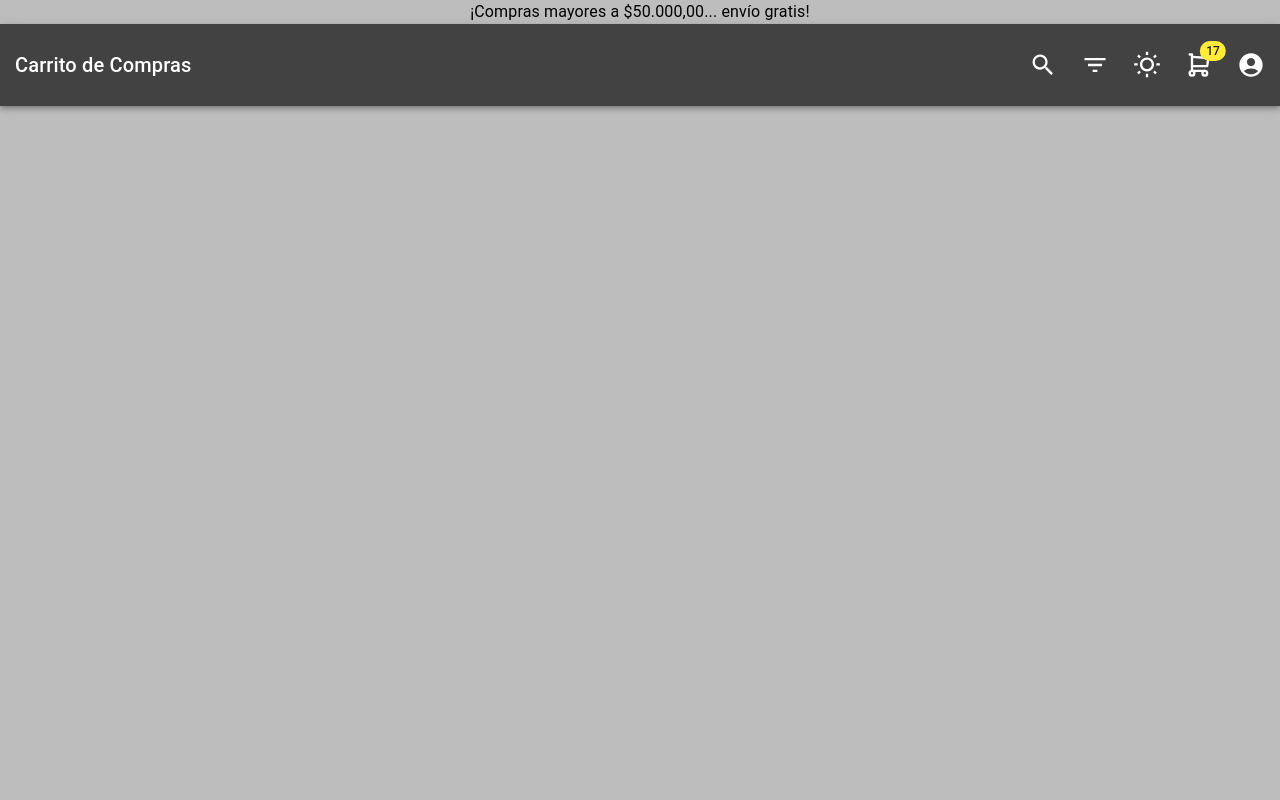
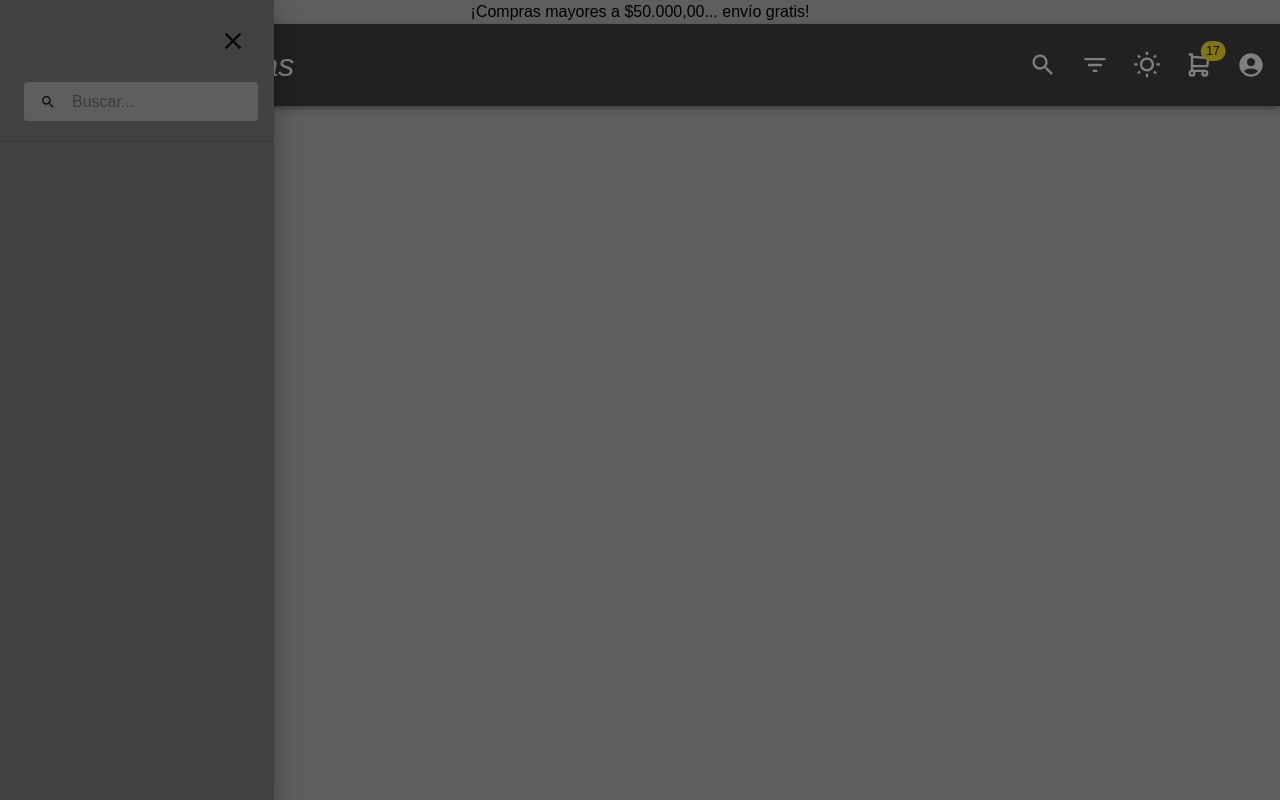
Before and after one commit to MaguiBrollo/-ADA_carrito_TrabFinal, a React (Vite) app: page / in a window 1280 px wide. Both pictures are taken after a click on the button 1043 px from the left and 65 px from the top of the page. Built offline with nearby package versions, Linux system fonts and the light colour scheme.

Commit message:
Botón buscar. Modal Buscar.

```diff
--- a/src/App.jsx
+++ b/src/App.jsx
@@ -2,18 +2,23 @@
 import * as React from "react";
 import { useContext } from "react";
 import { ThemeProvider, createTheme } from "@mui/material/styles";
+import { Box } from "@mui/material";
 
+import { Header } from "./componentes/Header";
 import { NavBar } from "./componentes/NavBar";
 import { ColorModeContext } from "./componentes/ModoClaOscContext";
 
 import { ModoClaro } from "./utils/ColoresModo";
 import { ModoOscuro } from "./utils/ColoresModo";
-import { Header } from "./componentes/Header";
-import { Box } from "@mui/material";
+
+import LoraItalicVariableFontwght from "./fonts/LoraItalicVariableFontwght.ttf";
+import { Buscar } from "./componentes/Buscar";
 
 //------------------- PRINCIPAL ------------------
 function App() {
+	const [stateBuscar, setStateBuscar] = React.useState(false);
 	const { mode } = useContext(ColorModeContext);
+
 
 	//---------- Paleta de colores para Modo Claro Oscuro
 	const theme = React.useMemo(
@@ -22,6 +27,23 @@ function App() {
 				palette: {
 					mode,
 					...(mode === "light" ? ModoOscuro : ModoClaro),
+				},
+				typography: {
+					fontFamily: "Lora, Arial",
+				},
+				components: {
+					MuiCssBaseline: {
+						styleOverrides: `
+							@font-face {
+								font-family: 'Lora';
+								font-style: normal;
+								font-display: swap;
+								font-weight: 400;
+								src: local('Lora'), local('Lora-Regular'), url(${LoraItalicVariableFontwght}) format('ttf');
+								unicodeRange: U+0000-00FF, U+0131, U+0152-0153, U+02BB-02BC, U+02C6, U+02DA, U+02DC, U+2000-206F, U+2074, U+20AC, U+2122, U+2191, U+2193, U+2212, U+2215, U+FEFF;
+							}
+							`,
+					},
 				},
 			}),
 		[mode]
@@ -39,7 +61,10 @@ function App() {
 				}}
 			>
 				<Header />
-				<NavBar />
+				<NavBar setStateBuscar={setStateBuscar} />
+
+				{/* --------- Modal Drawer Buscar -------- */}
+				{stateBuscar && <Buscar setStateBuscar={setStateBuscar} stateBuscar={stateBuscar} />}
 			</Box>
 		</ThemeProvider>
 	);
--- /dev/null
+++ b/src/componentes/Buscar.jsx
@@ -0,0 +1,97 @@
+
+import {Box, Tooltip, IconButton, InputBase} from "@mui/material";
+import Drawer from "@mui/material/Drawer";
+import Divider from "@mui/material/Divider";
+import { styled, alpha } from "@mui/material/styles";
+
+import { MdOutlineSearch } from "react-icons/md";
+import { MdClose } from "react-icons/md";
+
+
+//-------- Funciones de Buscar ------------------------
+const Search = styled("div")(({ theme }) => ({
+	position: "relative",
+	borderRadius: theme.shape.borderRadius,
+	backgroundColor: alpha(theme.palette.common.white, 0.15),
+	"&:hover": {
+		backgroundColor: alpha(theme.palette.common.white, 0.25),
+	},
+	marginRight: theme.spacing(2),
+	marginLeft: 0,
+	width: "100%",
+	[theme.breakpoints.up("sm")]: {
+		marginLeft: theme.spacing(3),
+		width: "auto",
+	},
+}));
+
+const SearchIconWrapper = styled("div")(({ theme }) => ({
+	padding: theme.spacing(0, 2),
+	height: "100%",
+	position: "absolute",
+	pointerEvents: "none",
+	display: "flex",
+	alignItems: "center",
+	justifyContent: "center",
+}));
+
+const StyledInputBase = styled(InputBase)(({ theme }) => ({
+	color: "inherit",
+	"& .MuiInputBase-input": {
+		padding: theme.spacing(1, 1, 1, 0),
+		// vertical padding + font size from searchIcon
+		paddingLeft: `calc(1em + ${theme.spacing(4)})`,
+		transition: theme.transitions.create("width"),
+		width: "100%",
+		[theme.breakpoints.up("md")]: {
+			width: "20ch",
+		},
+	},
+}));
+//-----------------------------------------------
+export const Buscar = ({ stateBuscar, setStateBuscar}) => {
+
+	const abrirCerrarModalBuscar = () => {
+		setStateBuscar(false);
+	};
+
+
+	const list = () => (
+		<Box
+			role="presentation"
+			/* onKeyDown={() => setStateBuscar(false)} */
+		>
+			<Box sx={{margin:"15px",display:"flex", justifyContent:"flex-end"}}>
+				<Tooltip title="Cerrar buscar">
+					<IconButton
+						size="large"
+						aria-label="Cerrar buscar"
+						color="inherit"
+						onClick={abrirCerrarModalBuscar}
+					>
+						<MdClose />
+					</IconButton>
+				</Tooltip>
+			</Box>
+			<Search>
+				<SearchIconWrapper>
+					<MdOutlineSearch />
+				</SearchIconWrapper>
+				<StyledInputBase
+					placeholder="Buscar..."
+					inputProps={{ "aria-label": "Buscar..." }}
+				/>
+			</Search>
+			<Divider sx={{marginTop:"20px"}} />
+		</Box>
+	);
+
+	//==========================================
+	return (
+		<div>
+			<Drawer open={stateBuscar} onClose={()=>setStateBuscar(false)}>
+				{list()}
+			</Drawer>
+		</div>
+	);
+};
--- a/src/componentes/NavBar.jsx
+++ b/src/componentes/NavBar.jsx
@@ -22,48 +22,8 @@ import { MdOutlineFilterList } from "react-icons/md";
 
 import { ColorModeContext } from "./ModoClaOscContext";
 
-/* const Search = styled("div")(({ theme }) => ({
-	position: "relative",
-	borderRadius: theme.shape.borderRadius,
-	backgroundColor: alpha(theme.palette.common.white, 0.15),
-	"&:hover": {
-		backgroundColor: alpha(theme.palette.common.white, 0.25),
-	},
-	marginRight: theme.spacing(2),
-	marginLeft: 0,
-	width: "100%",
-	[theme.breakpoints.up("sm")]: {
-		marginLeft: theme.spacing(3),
-		width: "auto",
-	},
-}));
-
-const SearchIconWrapper = styled("div")(({ theme }) => ({
-	padding: theme.spacing(0, 2),
-	height: "100%",
-	position: "absolute",
-	pointerEvents: "none",
-	display: "flex",
-	alignItems: "center",
-	justifyContent: "center",
-})); */
-
-/* const StyledInputBase = styled(InputBase)(({ theme }) => ({
-	color: "inherit",
-	"& .MuiInputBase-input": {
-		padding: theme.spacing(1, 1, 1, 0),
-		// vertical padding + font size from searchIcon
-		paddingLeft: `calc(1em + ${theme.spacing(4)})`,
-		transition: theme.transitions.create("width"),
-		width: "100%",
-		[theme.breakpoints.up("md")]: {
-			width: "20ch",
-		},
-	},
-})); */
-
 //==========================================
-export const NavBar = () => {
+export const NavBar = ({ setStateBuscar }) => {
 	const [anchorEl, setAnchorEl] = React.useState(null);
 
 	const { colorMode, mode } = React.useContext(ColorModeContext);
@@ -76,6 +36,10 @@ export const NavBar = () => {
 
 	const handleMenuClose = () => {
 		setAnchorEl(null);
+	};
+
+	const abrirCerrarModalBuscar = () => {
+		setStateBuscar(true);
 	};
 
 	//-------- menú de Login/out
@@ -127,7 +91,11 @@ export const NavBar = () => {
 								padding: { xs: "20px", md: "0px" },
 							}}
 						>
-							<Typography variant="h6" noWrap component="div">
+							<Typography
+								sx={{ fontSize: "2rem", fontStyle: "italic" }}
+								noWrap
+								component="div"
+							>
 								Carrito de Compras
 							</Typography>
 						</Box>
@@ -146,6 +114,7 @@ export const NavBar = () => {
 									size="large"
 									aria-label="Buscar artículos"
 									color="inherit"
+									onClick={abrirCerrarModalBuscar}
 								>
 									<MdOutlineSearch />
 								</IconButton>
```
Also changed, not shown: src/fonts/LoraItalicVariableFontwght.ttf (added), src/fonts/LoraVariableFontwght.ttf (added).
